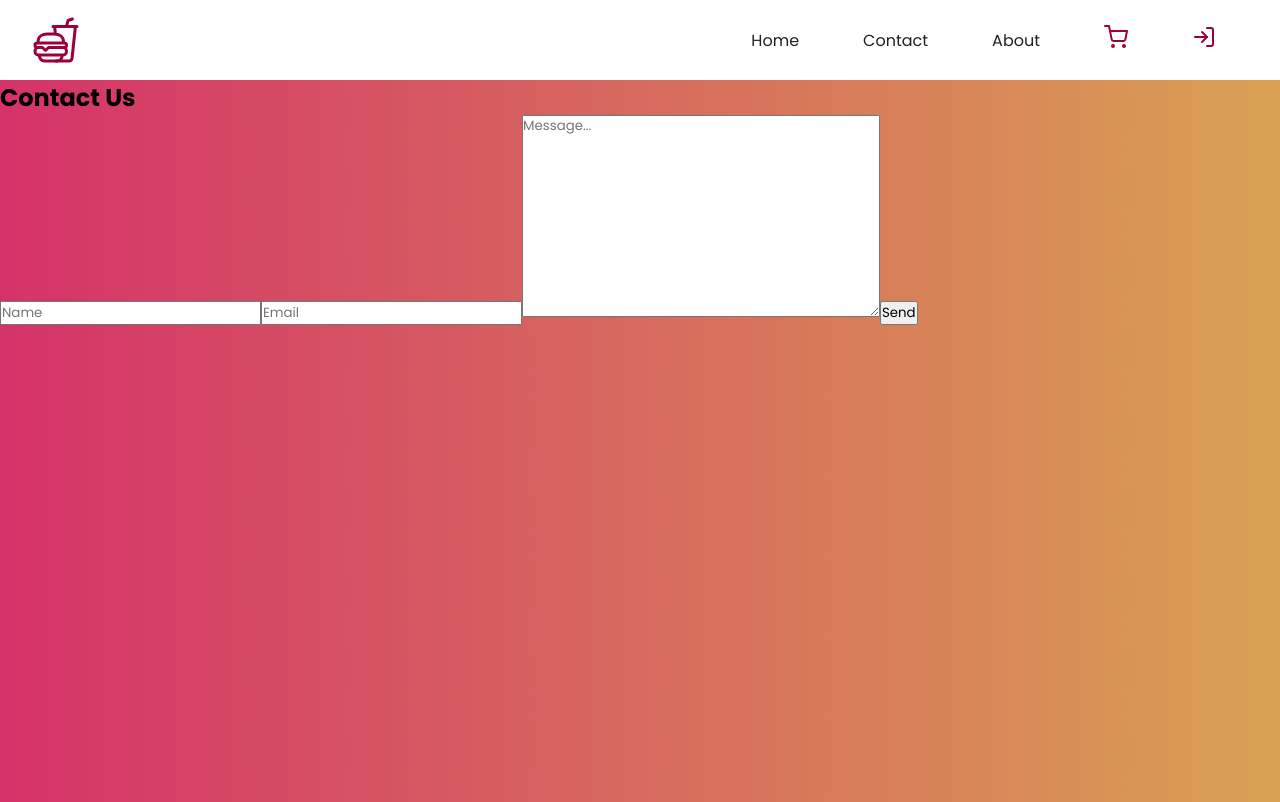
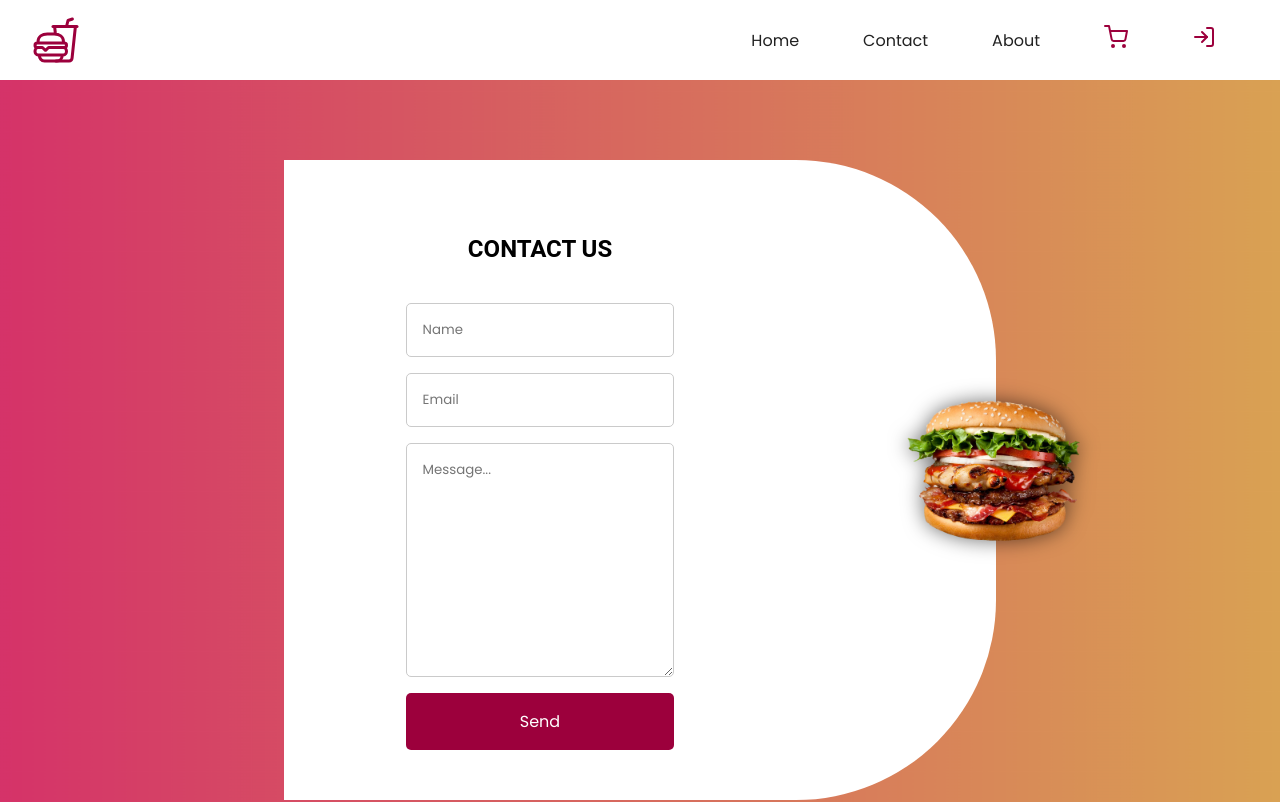
Before and after one commit to knotsid/ecommerce-fullstack, a React (Create React App) app in the folder client/: page /contact in a window 1280 px wide. Shown: the top 802 px of the page. Built offline with nearby package versions, Linux system fonts and the light colour scheme.

Commit message:
added scss to contact and made responsive

```diff
--- a/client/src/components/contact/Contact.jsx
+++ b/client/src/components/contact/Contact.jsx
@@ -1,18 +1,69 @@
-import React from 'react'
-import {motion} from 'framer-motion'
+import React from "react";
+import { motion } from "framer-motion";
+import burger from "../../assets/burger2.png";
 
 const Contact = () => {
-  return (
-    <section className='contact'>
-      <motion.form >
-        <h2>Contact Us</h2>
-        <input type="text" placeholder='Name'/>
-        <input type="email" placeholder='Email'/>
-        <textarea name="" placeholder='Message...' id="" cols="30" rows="10"></textarea>
-        <button type='submit'>Send</button>
-      </motion.form>
-    </section>
-  )
-}
+	return (
+		<section className="contact">
+			<motion.form
+				initial={{
+					x: "-100vw",
+					opacity: 0,
+				}}
+				animate={{
+					x: 0,
+					opacity: 1,
+				}}
+				transition={{
+					delay: 0.2,
+				}}
+			>
+				<h2>Contact Us</h2>
+				<input type="text" placeholder="Name" />
+				<input type="email" placeholder="Email" />
+				<textarea
+					name=""
+					placeholder="Message..."
+					id=""
+					cols="30"
+					rows="10"
+				></textarea>
+				<button type="submit">Send</button>
+			</motion.form>
 
-export default Contact
+			<motion.div className="formBorder"
+        initial={{
+					x: "100vw",
+					opacity: 0,
+				}}
+				animate={{
+					x: 0,
+					opacity: 1,
+				}}
+				transition={{
+					delay: 0.2,
+				}}
+      >
+				<motion.div
+          initial={{
+            y: "-100vh",
+            x: "50%",
+            opacity: 0,
+          }}
+          animate={{
+            x:"50%",
+            y: "-50%",
+            opacity: 1,
+          }}
+          transition={{
+            delay: 0.6,
+          }}
+        >
+					<img src={burger} alt="burger" />
+				</motion.div>
+			</motion.div>
+		</section>
+	);
+};
+
+export default Contact;
--- a/client/src/styles/contact.scss
+++ b/client/src/styles/contact.scss
@@ -1,10 +1,87 @@
-@import 'colors';
+@import "colors";
 
 .contact {
      height: 100vh;
      width: 100%;
-     background-image: url('../assets/bg.png');
+     background-image: url("../assets/bg.png");
      background-repeat: no-repeat;
      background-size: cover;
+     display: flex;
+     align-items: center;
+     justify-content: center;
 
+     > form {
+          display: flex;
+          flex-direction: column;
+          align-items: center;
+          background-color: white;
+          padding: 2rem;
+          width: 40%;
+          height: 80%;
+          justify-content: center;
+
+          > h2 {
+               font-size: 1.5rem;
+               text-transform: uppercase;
+               font-family: Roboto, sans-serif;
+               margin: 2rem 0;
+          }
+
+          > input,
+          > textarea,
+          > button {
+               padding: 1rem;
+               outline: none;
+               border: 1px solid rgb(202, 202, 202);
+               margin: 0.5rem;
+               width: 60%;
+               border-radius: 5px;
+          }
+
+          > button {
+               background-color: $red;
+               border: none;
+               cursor: pointer;
+               color: white;
+               font-size: 1rem;
+               &:hover {
+                    background-color: $red-dark;
+               }
+          }
+     }
+
+     .formBorder {
+          width: 200px;
+          height: 80%;
+          background-color: white;
+          border-radius: 0 200px 200px 0;
+          position: relative;
+
+          > div {
+               width: inherit;
+               height: 200px;
+               position: absolute;
+               top: 50%;
+               transform: translate(50%, -50%);
+               filter: drop-shadow(0 0 10px rgba(0, 0, 0, 0.566));
+
+               > img {
+                    width: 100%;
+               }
+          }
+     }
 }
+
+@media screen and (max-width: 600px) {
+     .contact {
+          height: 70vh;
+
+          >form{
+               width: 100%;
+               height: 100%;
+          }
+          .formBorder{
+               display: none;
+          }
+     }
+}
```
